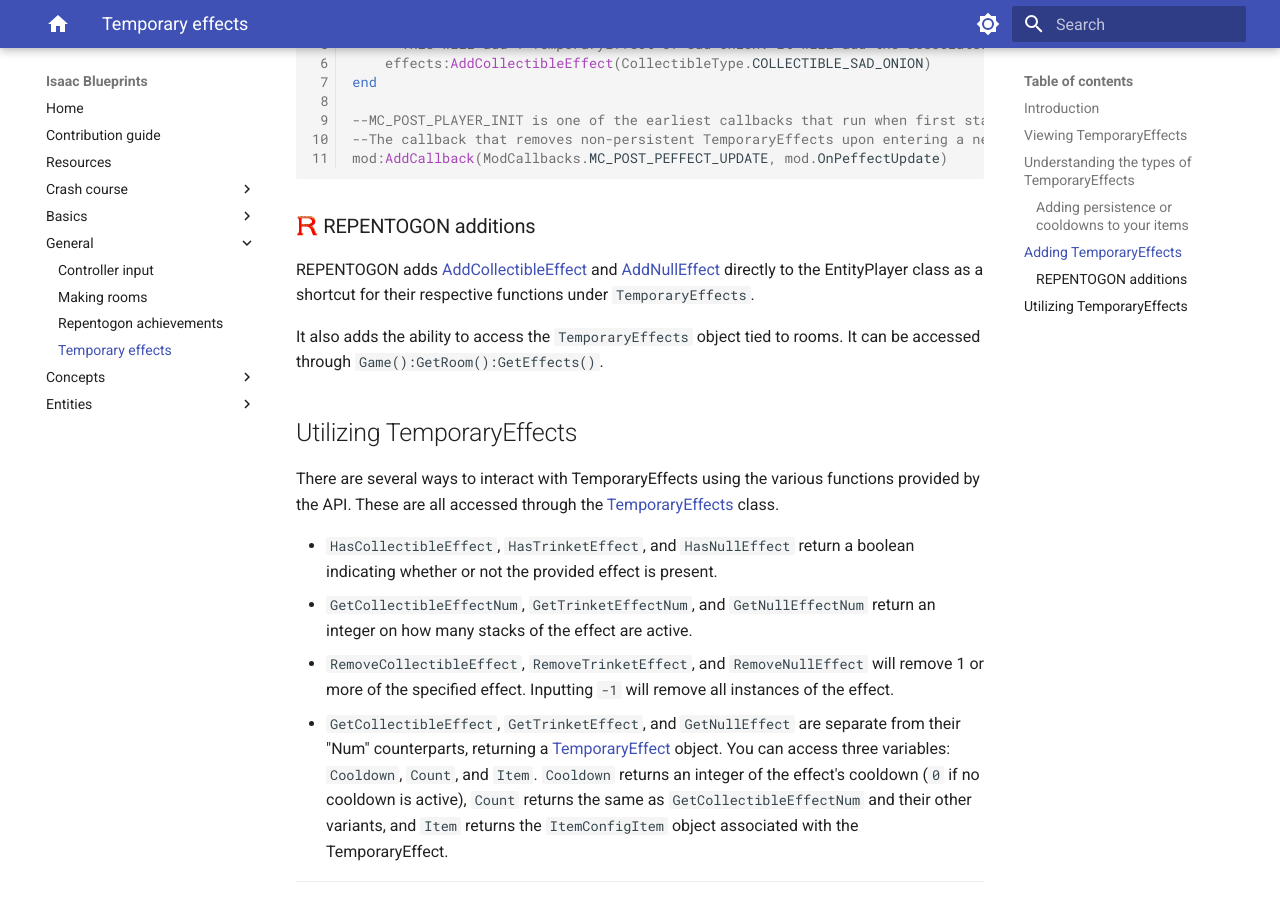
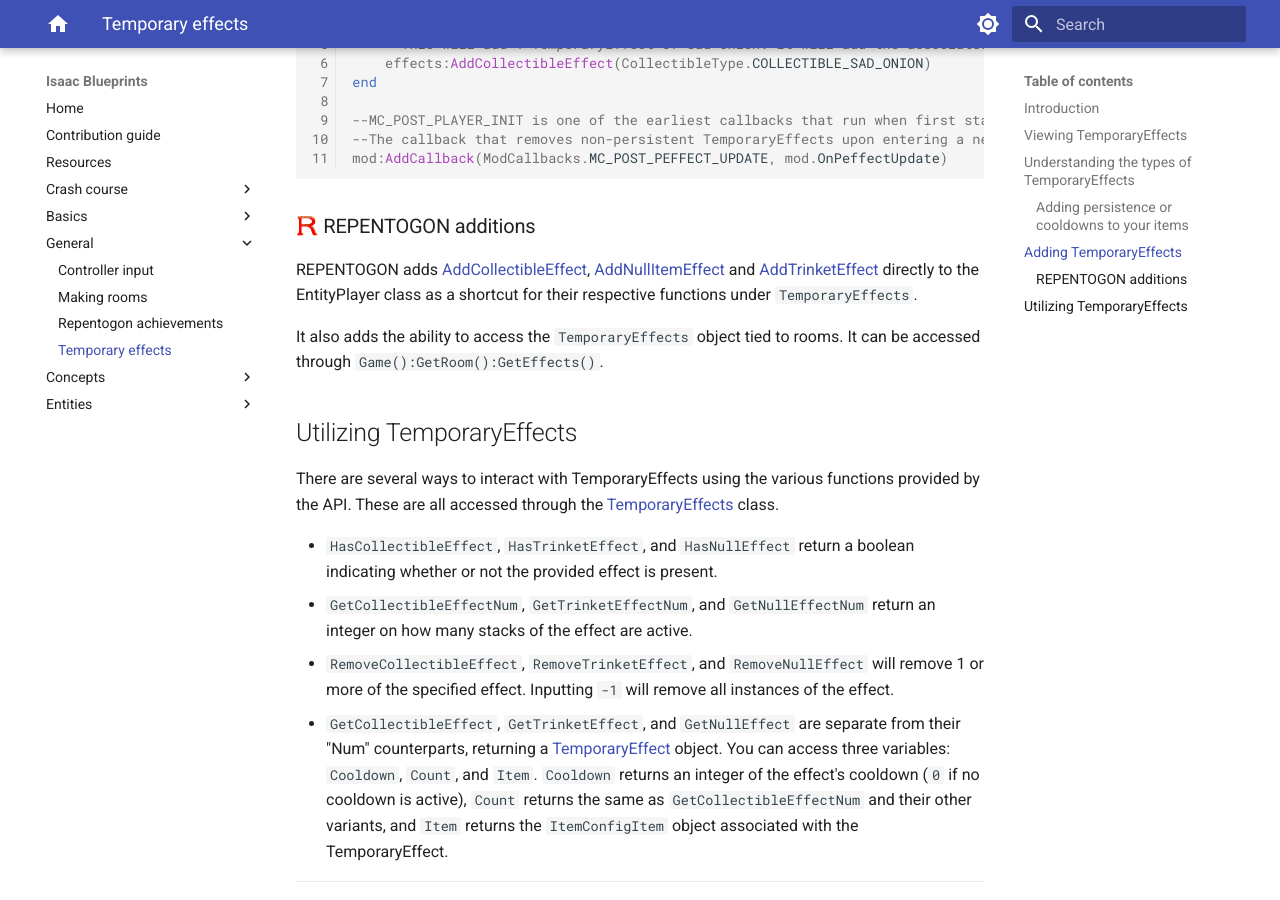
Before and after one commit to catinsurance/IsaacBlueprints, an MkDocs documentation site: the page built from docs/tutorials/general/temporary_effects.md, in a window 1280 px wide and 900 px high, scrolled down 3470 px. Built offline with MkDocs 1.6.1 and Material for MkDocs 9.7.7, drawn with Linux system fonts in a browser that asks for light colours; comment, search, counter and statistics services are not loaded.

Commit message:
Mention EntityPlayer:AddTrinketEffect under RGON

```diff
--- a/docs/tutorials/general/temporary_effects.md
+++ b/docs/tutorials/general/temporary_effects.md
@@ -74,7 +74,7 @@
 
 ### :modding-repentogon: REPENTOGON additions
 
-REPENTOGON adds [AddCollectibleEffect](https://repentogon.com/EntityPlayer.html#addcollectibleeffect) and [AddNullEffect](https://repentogon.com/EntityPlayer.html#addnulleffect) directly to the EntityPlayer class as a shortcut for their respective functions under `TemporaryEffects`.
+REPENTOGON adds [AddCollectibleEffect](https://repentogon.com/EntityPlayer.html#addcollectibleeffect), [AddNullItemEffect](https://repentogon.com/EntityPlayer.html#addnullitemeffect) and [AddTrinketEffect](https://repentogon.com/EntityPlayer.html#addtrinketeffect) directly to the EntityPlayer class as a shortcut for their respective functions under `TemporaryEffects`.
 
 It also adds the ability to access the `TemporaryEffects` object tied to rooms. It can be accessed through `Game():GetRoom():GetEffects()`.
 
```
